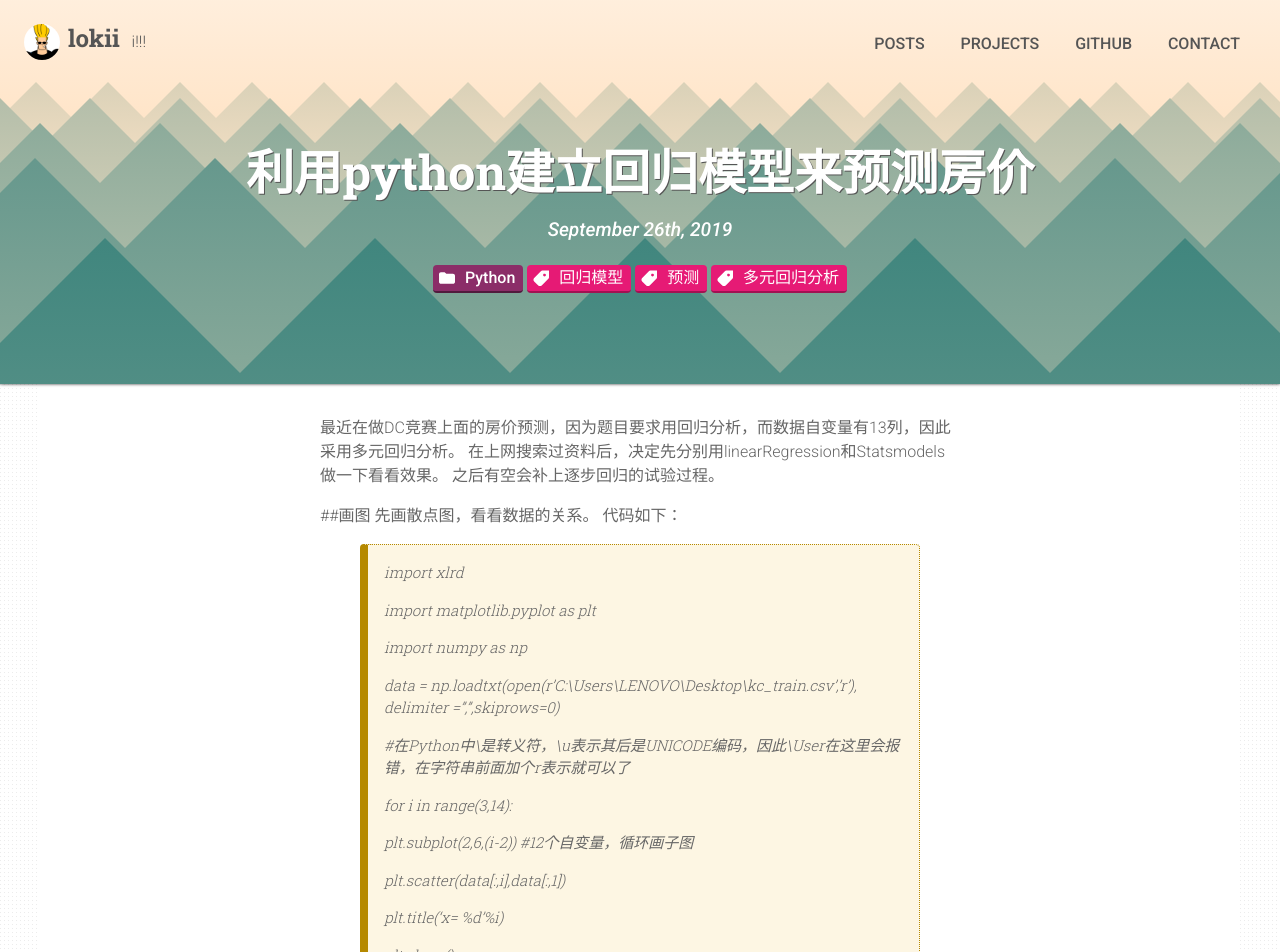
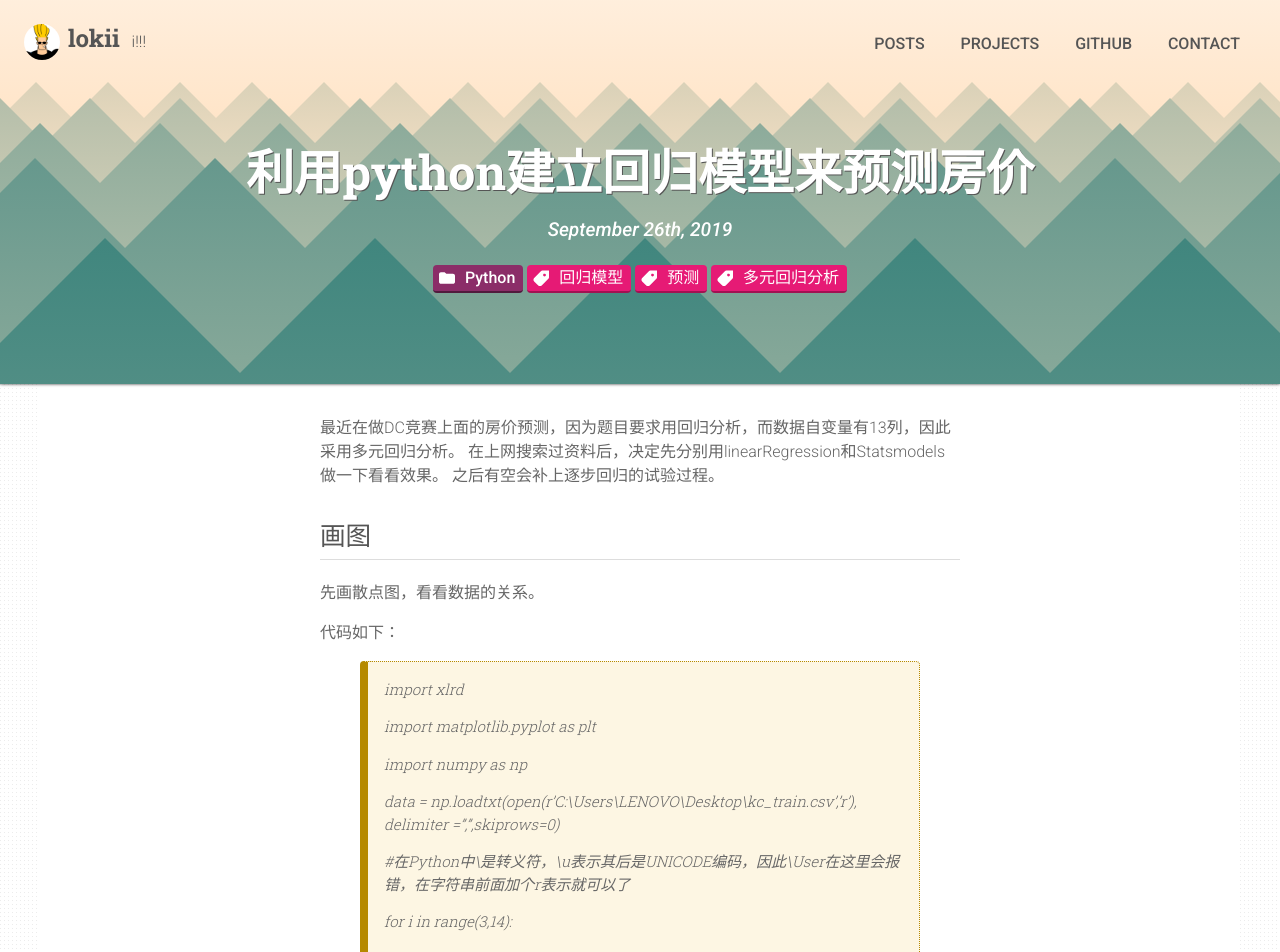
Before and after one commit to rlue/jekyll-solana, a Jekyll site: the page built from _posts/2019-9-26-利用python建立回归模型来预测房价-2019.md, in a window 1280 px wide and 1400 px high. Shown: the top 952 px of the window. Built offline with Jekyll 4.4.1, drawn with Linux system fonts in a browser that asks for light colours.

Commit message:
Update 2019-9-26-利用python建立回归模型来预测房价-2019.md

```diff
--- a/_posts/2019-9-26-利用python建立回归模型来预测房价-2019.md
+++ b/_posts/2019-9-26-利用python建立回归模型来预测房价-2019.md
@@ -9,8 +9,10 @@ tags: [回归模型, 预测, 多元回归分析]
 在上网搜索过资料后，决定先分别用linearRegression和Statsmodels做一下看看效果。
 之后有空会补上逐步回归的试验过程。
 
-##画图
+## 画图
+
 先画散点图，看看数据的关系。
+
 代码如下：
 > import xlrd
 >
@@ -35,9 +37,9 @@ tags: [回归模型, 预测, 多元回归分析]
 > plt.show()
 
 效果如下：
-<img src="https://raw.githubusercontent.com/loki-pup/lokiphoto/master/linear1.png" width="%25" height="%25" />
+<img src="https://raw.githubusercontent.com/loki-pup/lokiphoto/master/linear1.png" width="25%" height="25%" />
 
-##建立回归模型
+## 建立回归模型
 > from sklearn.linear_model import LinearRegression
 >
 > from sklearn.model_selection import train_test_split
@@ -76,4 +78,4 @@ tags: [回归模型, 预测, 多元回归分析]
 > plt.show()
 
 正是通过看图，才发现了，不对数据分段，直接拟合的话，高房价的根本无法预测出来。
-<img src="https://raw.githubusercontent.com/loki-pup/lokiphoto/master/linear2.png" width="%25" height="%25" />
+<img src="https://raw.githubusercontent.com/loki-pup/lokiphoto/master/linear2.png" width="25%" height="25%" />
```
